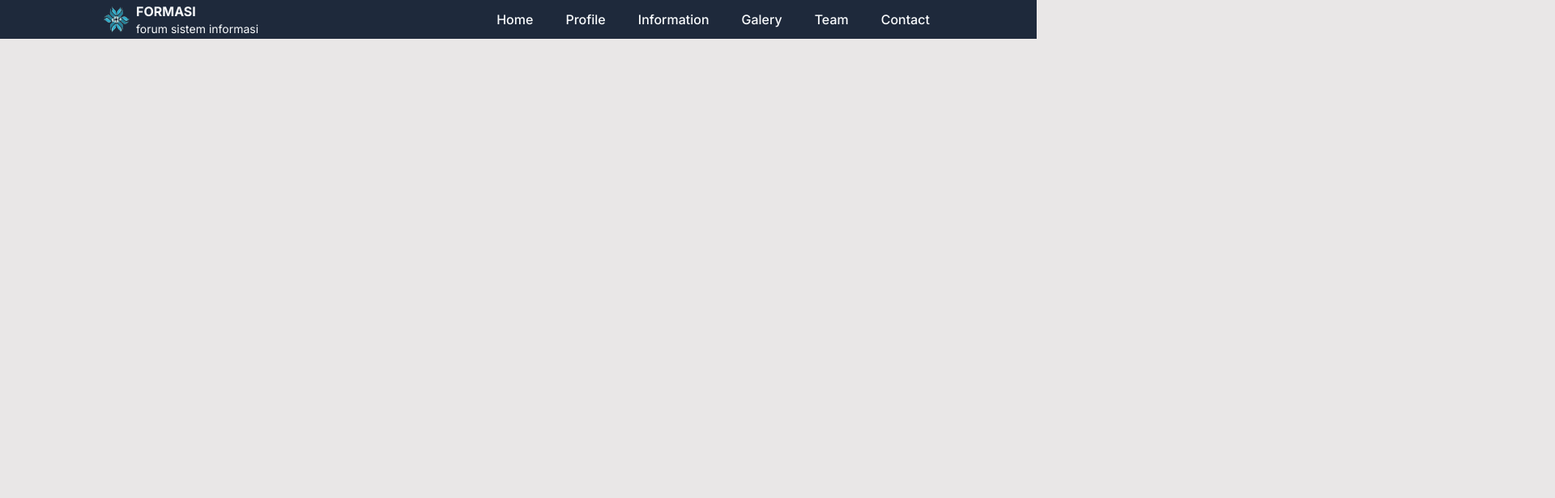
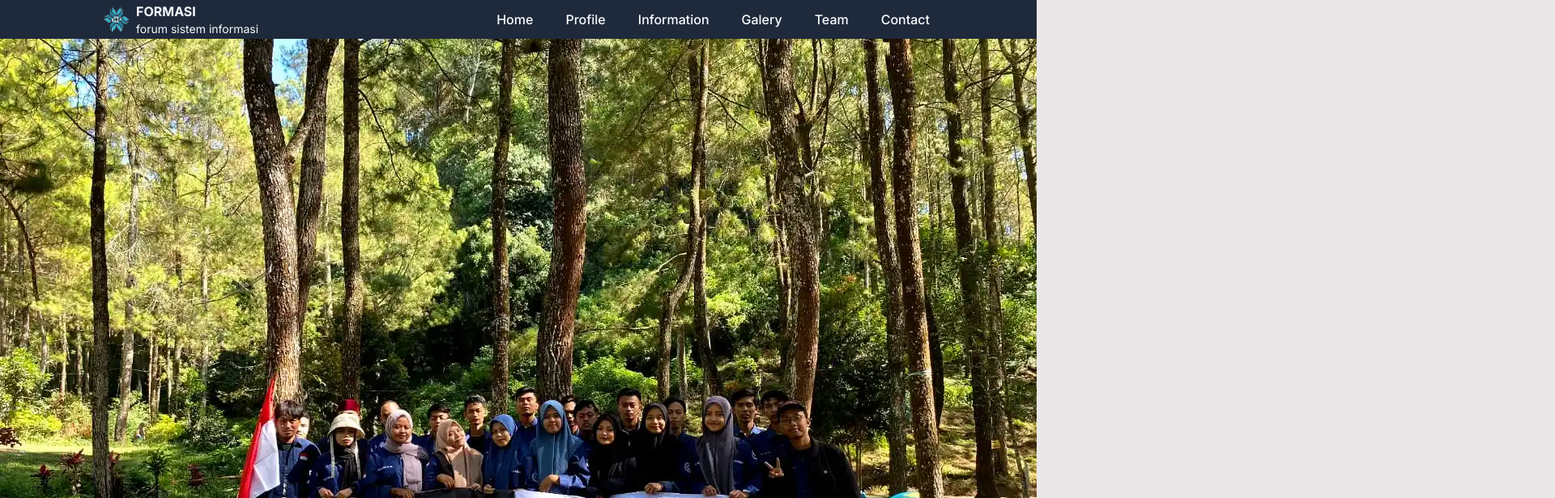
Before and after one commit to Romzyyy/formasi, a Next.js app: page / in a window 1280 px wide. Shown: the top 616 px of the page at 81% size, 1920 px wide, since content can reach past the window. Built offline with nearby package versions, Linux system fonts and the light colour scheme.

Commit message:
style: fix bug oversize hero image

```diff
--- a/next.config.js
+++ b/next.config.js
@@ -1,4 +1,12 @@
 /** @type {import('next').NextConfig} */
-const nextConfig = {}
+const nextConfig = {
+  images: {
+    remotePatterns: [
+      {
+        hostname: "source.unsplash.com",
+      },
+    ],
+  },
+};
 
-module.exports = nextConfig
+module.exports = nextConfig;
--- a/src/app/Hero/Slider.jsx
+++ b/src/app/Hero/Slider.jsx
@@ -1,54 +1,11 @@
-"use client";
-import Image from "next/image";
-import React from "react";
-import { Zoom } from "react-slideshow-image";
-import "react-slideshow-image/dist/styles.css";
+"use client"
+import React from 'react'
+import ZoomOutExample from './Zoom'
 
 export default function Slider() {
-  const images = [
-    "/image/slider1.webp",
-    "/image/slider2.webp",
-    "/image/slider3.webp",
-  ];
-
-  const zoomProperties = {
-    scale: 0.9,
-    duration: 500,
-    TransitionDuration: 100, // Mengubah 'TransitionDuration' menjadi 'transitionDuration'
-    infinite: true,
-    arrows: false,
-    pauseOnHover: true,
-  };
-
   return (
-    <div  className="hero h-[700px] relative w-[500px]">
-      <Zoom {...zoomProperties}>
-        {images.map((each, index) => (
-          <div key={index}>
-            <Image
-              src={each}
-              width={10}
-              height={10}
-              priority={false} // {false} | {true}
-              className="object-fill"
-              alt={`Slide ${index + 1}`}
-            />
-            <div className="hero-content text-center text-neutral-content absolute top-1/2 left-1/2 transform -translate-x-1/2 -translate-y-1/2">
-              <div className="max-w-md">
-                <h1 className="mb-5 text-5xl font-bold text-white">
-                  Hello there
-                </h1>
-                <p className="mb-5 text-white">
-                  Provident cupiditate voluptatem et in. Quaerat fugiat ut
-                  assumenda excepturi exercitationem quasi. In deleniti eaque
-                  aut repudiandae et a id nisi.
-                </p>
-                <button className="btn btn-primary">Get Started</button>
-              </div>
-            </div>
-          </div>
-        ))}
-      </Zoom>
+    <div className='h-1/2 lg:h-screen w-full overflow-hidden'>
+      <ZoomOutExample/>
     </div>
-  );
+  )
 }
--- /dev/null
+++ b/src/app/Hero/Zoom.jsx
@@ -0,0 +1,31 @@
+"use client"
+import Image from "next/image";
+import React from "react";
+import { Zoom } from "react-slideshow-image";
+import "react-slideshow-image/dist/styles.css";
+
+import img1 from "../../../public/image/slider1.webp";
+import img2 from "../../../public/image/slider2.webp";
+import img3 from "../../../public/image/slider3.webp";
+
+const ZoomOutExample = () => {
+  const images = [img1, img2, img3];
+
+  return (
+    <Zoom scale={1} indicators={false} arrows={false}  infinite={true} pauseOnHover={false}>
+      {images.map((each, index) => (
+        <div key={index} className="w-full">
+          <Image
+            className="w-full object-cover"
+            src={each}
+            alt="Slide Image"
+            loading="lazy"
+            priority={false}
+          />
+        </div>
+      ))}
+    </Zoom>
+  );
+};
+
+export default ZoomOutExample;
```
